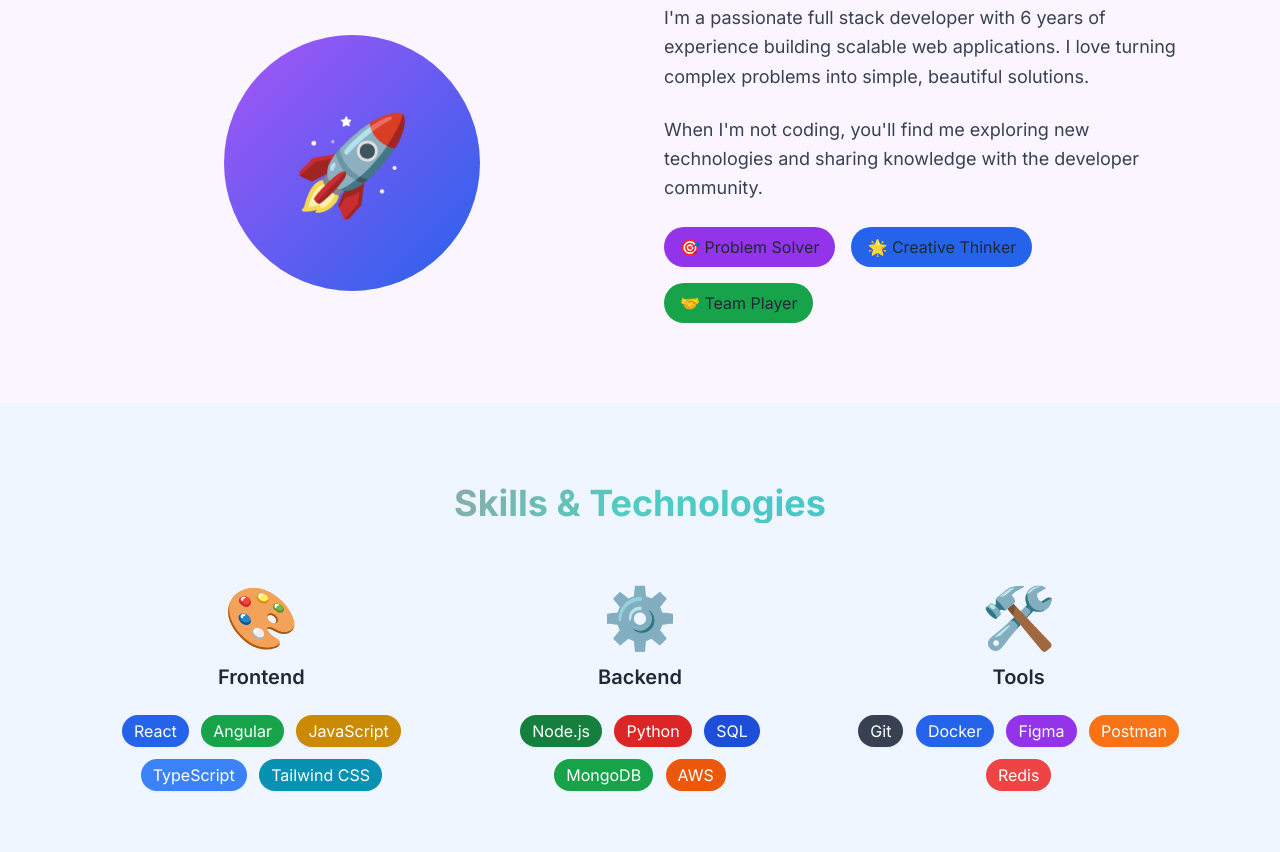
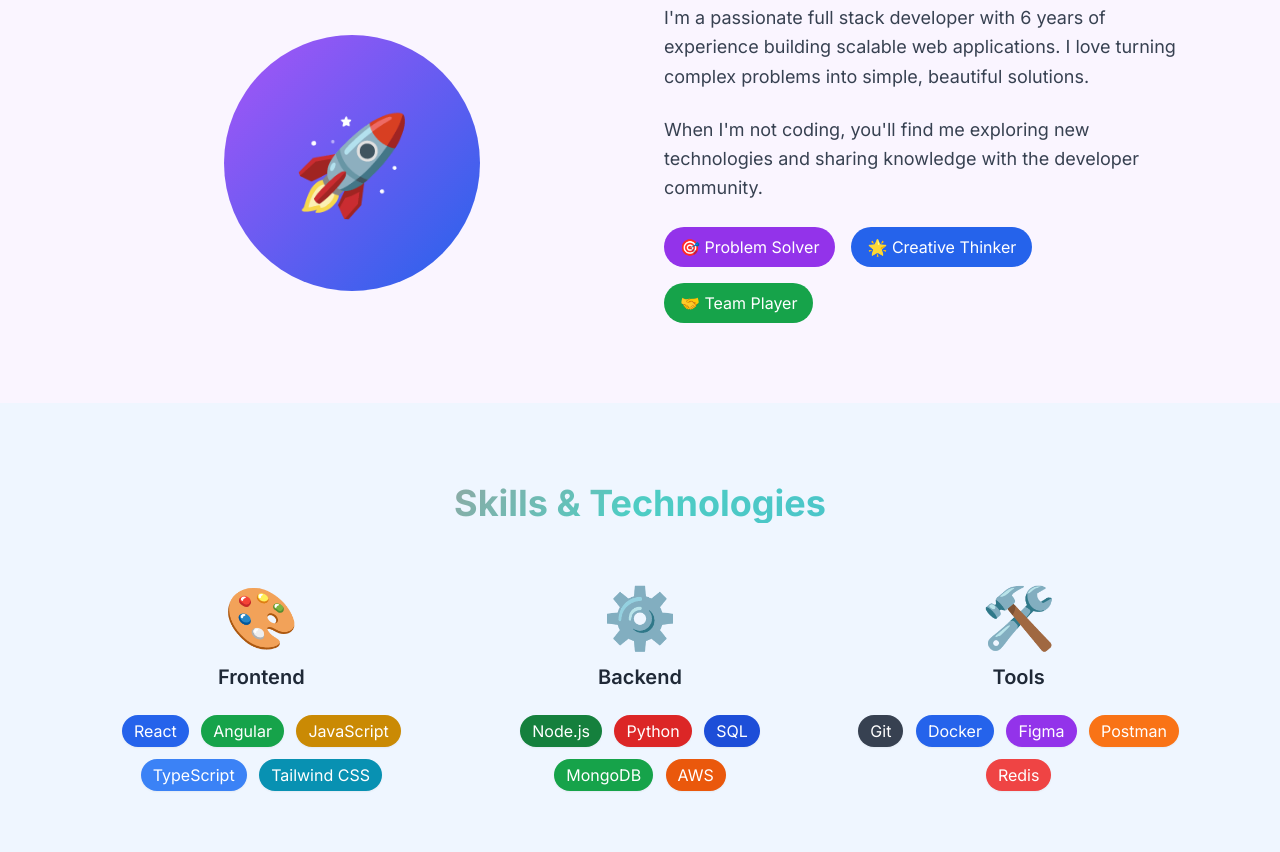
Before and after one commit to sriniva5/sriniva5.github.io, a plain HTML site: page index.html in a window 1280 px wide. Shown: the part 981-1833 px from the top of the page. Drawn offline with nearby package versions, Linux system fonts and the light colour scheme.

Commit message:
Update index.html

```diff
--- a/index.html
+++ b/index.html
@@ -136,9 +136,9 @@
                         When I'm not coding, you'll find me exploring new technologies and sharing knowledge with the developer community.
                     </p>
                     <div class="flex flex-wrap gap-4 mt-8">
-                        <div class="bg-purple-600 px-4 py-2 rounded-full">🎯 Problem Solver</div>
-                        <div class="bg-blue-600 px-4 py-2 rounded-full">🌟 Creative Thinker</div>
-                        <div class="bg-green-600 px-4 py-2 rounded-full">🤝 Team Player</div>
+                        <div class="bg-purple-600 text-white px-4 py-2 rounded-full">🎯 Problem Solver</div>
+                        <div class="bg-blue-600 text-white px-4 py-2 rounded-full">🌟 Creative Thinker</div>
+                        <div class="bg-green-600 text-white px-4 py-2 rounded-full">🤝 Team Player</div>
                     </div>
                 </div>
             </div>
@@ -319,7 +319,7 @@
 
                     <div class="space-y-4">
                         <div class="flex items-center space-x-4">
-                            <div class="w-12 h-12 bg-blue-600 rounded-full flex items-center justify-center">💼</div>
+                            <div class="w-12 h-12 bg-blue-100 rounded-full flex items-center justify-center">💼</div>
                             <div>
                                 <p class="font-semibold">LinkedIn</p>
                                 <p class="text-gray-400">linkedin.com/in/ananya-srinivasan-swe</p>
@@ -327,7 +327,7 @@
                         </div>
 
                         <div class="flex items-center space-x-4">
-                            <div class="w-12 h-12 bg-gray-700 rounded-full flex items-center justify-center">🐙</div>
+                            <div class="w-12 h-12 bg-gray-100 rounded-full flex items-center justify-center">🐙</div>
                             <div>
                                 <p class="font-semibold">GitHub</p>
                                 <p class="text-gray-400">github.com/sriniva5</p>
```
